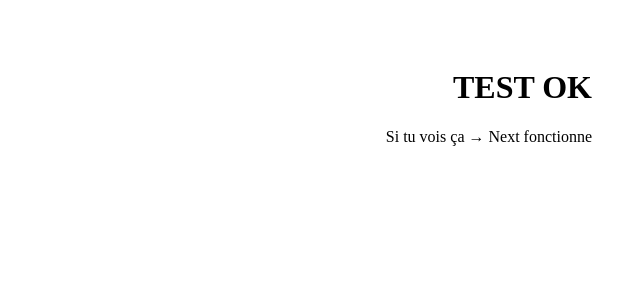
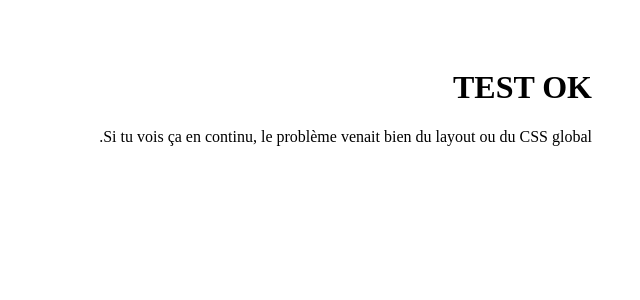
Before and after one commit to YSL-Home/nabdriyadah, a Next.js app: page / in a window 1280 px wide. Shown: the top 300 px of the page, without its empty margins (640-1280 px from the left). Built offline with nearby package versions, Linux system fonts and the light colour scheme.

Commit message:
Update page.jsx

```diff
--- a/app/page.jsx
+++ b/app/page.jsx
@@ -1,8 +1,8 @@
 export default function HomePage() {
   return (
-    <main style={{ padding: 40 }}>
+    <main style={{ padding: 40, background: "#fff", minHeight: "100vh" }}>
       <h1>TEST OK</h1>
-      <p>Si tu vois ça → Next fonctionne</p>
+      <p>Si tu vois ça en continu, le problème venait bien du layout ou du CSS global.</p>
     </main>
   );
 }
```
